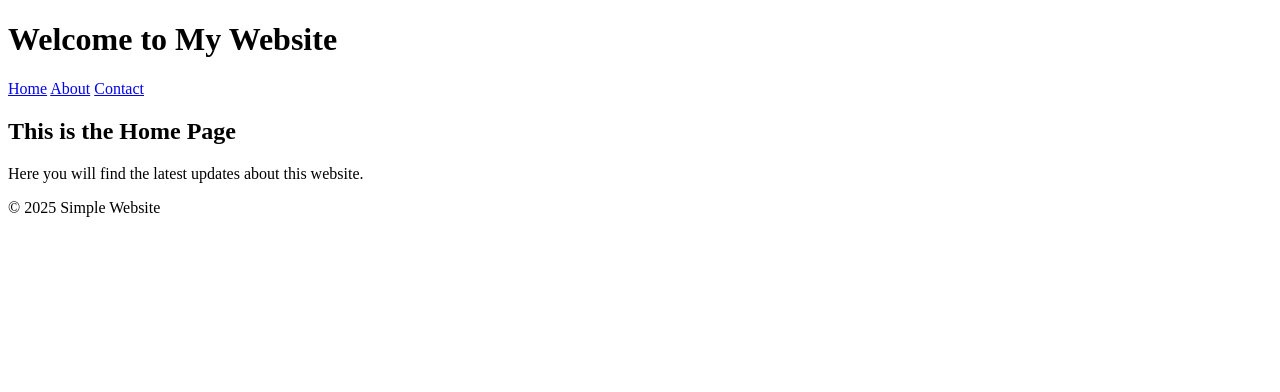
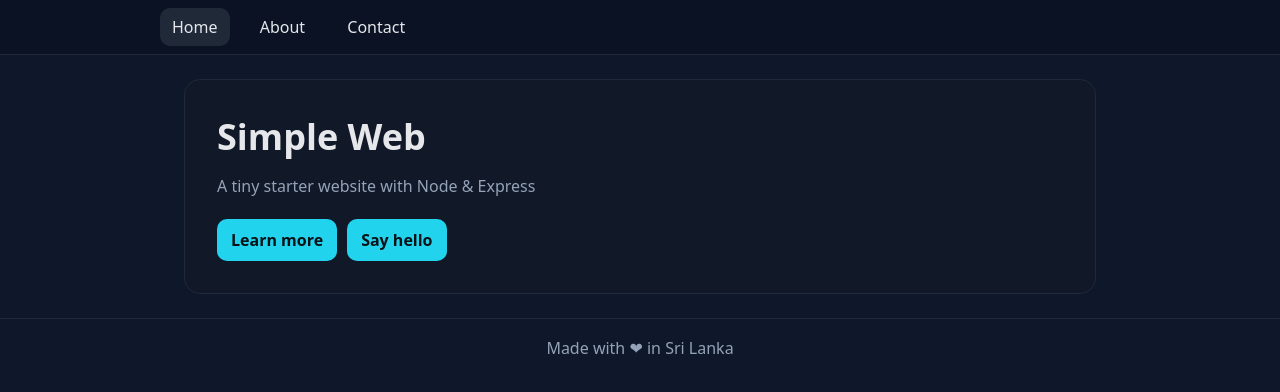
Before and after one commit to pabasaram148-lang/Udugaha-Walpola-Mediaa-Unit, a website: page src/home.html in a window 1280 px wide. Drawn offline with Linux system fonts and the light colour scheme.

Commit message:
home.html

```diff
--- a/src/home.html
+++ b/src/home.html
@@ -1,27 +1,50 @@
-<!DOCTYPE html>
+<!doctype html>
 <html lang="en">
 <head>
-  <meta charset="UTF-8">
-  <title>Home - Simple Website</title>
-  <link rel="stylesheet" href="/style.css">
+  <meta charset="utf-8" />
+  <meta name="viewport" content="width=device-width,initial-scale=1" />
+  <title>Home • Simple Web</title>
+  <style>
+    :root{
+      --bg:#0f172a; --card:#111827; --text:#e5e7eb; --muted:#94a3b8; --link:#93c5fd; --accent:#22d3ee;
+      --border:#1f2937;
+    }
+    *{box-sizing:border-box}
+    body{margin:0;font-family:system-ui,Segoe UI,Roboto,Arial,Helvetica,sans-serif;background:var(--bg);color:var(--text)}
+    header{padding:16px 20px;border-bottom:1px solid var(--border);background:#0b1223;position:sticky;top:0}
+    .wrap{max-width:960px;margin:0 auto;padding:24px}
+    nav a{color:var(--text);text-decoration:none;margin-right:14px;padding:8px 12px;border-radius:10px}
+    nav a.active, nav a:hover{background:var(--border)}
+    .hero{display:grid;gap:14px;padding:32px;border:1px solid var(--border);border-radius:16px;background:var(--card)}
+    .title{font-size:clamp(24px,4vw,36px);margin:0}
+    .tag{color:var(--muted);margin:0}
+    .btns{display:flex;gap:10px;margin-top:8px}
+    .btn{background:var(--accent);color:#081217;text-decoration:none;padding:10px 14px;border-radius:10px;font-weight:600}
+    footer{border-top:1px solid var(--border);padding:18px 20px;color:var(--muted);text-align:center}
+  </style>
 </head>
 <body>
   <header>
-    <h1>Welcome to My Website</h1>
-    <nav>
-      <a href="/">Home</a>
-      <a href="/about">About</a>
-      <a href="/contact">Contact</a>
-    </nav>
+    <div class="wrap" style="padding:0">
+      <nav>
+        <a class="active" href="/">Home</a>
+        <a href="/about">About</a>
+        <a href="/contact">Contact</a>
+      </nav>
+    </div>
   </header>
 
-  <main>
-    <h2>This is the Home Page</h2>
-    <p>Here you will find the latest updates about this website.</p>
+  <main class="wrap">
+    <section class="hero">
+      <h1 class="title">Simple Web</h1>
+      <p class="tag">A tiny starter website with Node & Express</p>
+      <div class="btns">
+        <a class="btn" href="/about">Learn more</a>
+        <a class="btn" href="/contact">Say hello</a>
+      </div>
+    </section>
   </main>
 
-  <footer>
-    <p>&copy; 2025 Simple Website</p>
-  </footer>
+  <footer>Made with ❤ in Sri Lanka</footer>
 </body>
 </html>
```
